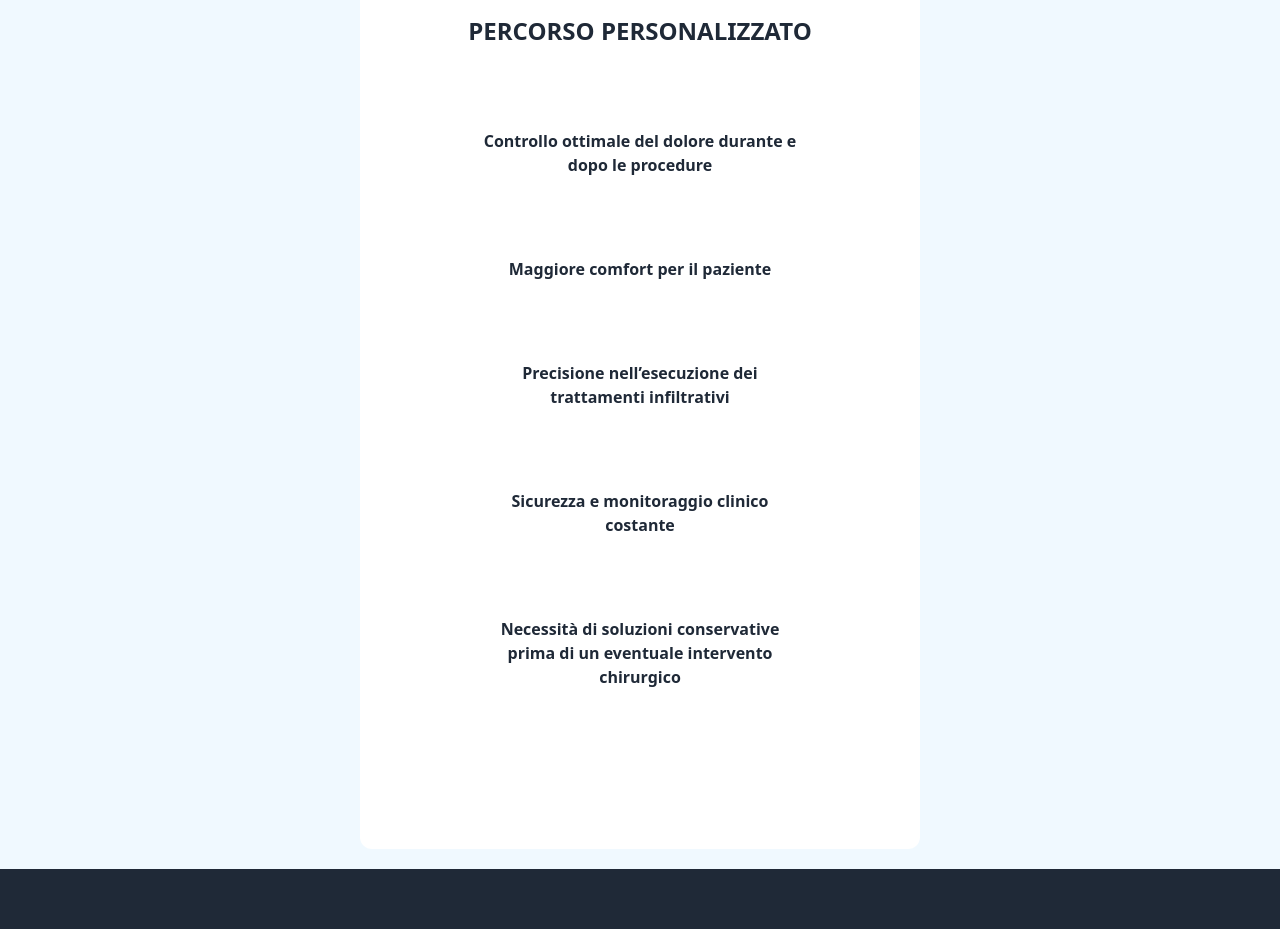
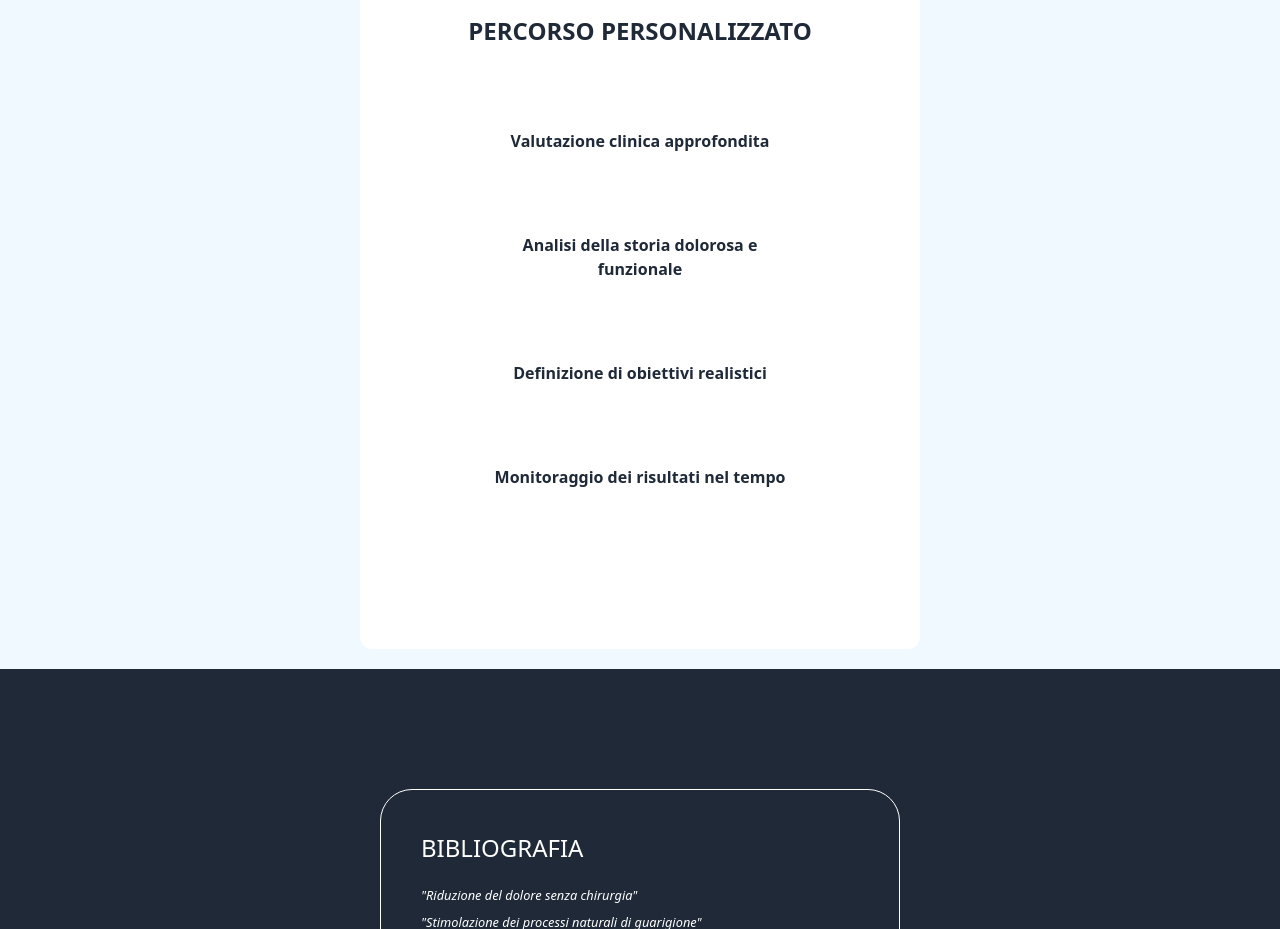
Before and after one commit to CarloDettori/heal-terapy-fe, a React (Vite) app: page /info/6 in a window 1280 px wide. Shown: the part 3880-4809 px from the top of the page. Built offline with nearby package versions, Linux system fonts and the light colour scheme.

Commit message:
ultimi aggiustamenti

```diff
--- a/src/App.jsx
+++ b/src/App.jsx
@@ -4,6 +4,7 @@
 import { GlobalProvider } from "./context/GlobalContext.jsx";
 import DefaultLayout from "../src/layout/DefaultLayout.jsx";
 import { Routes, Route, BrowserRouter } from "react-router-dom";
+import ScrollToTop from "./components/ScrollToTop.jsx";
 import HomePage from "./pages/HomePage.jsx";
 import UsPage from "./pages/UsPage.jsx";
 import ReservePage from "./pages/ReservePage.jsx";
@@ -20,6 +21,7 @@ function App() {
   return (
     <GlobalProvider>
       <BrowserRouter>
+        <ScrollToTop />
         <Routes>
           <Route element={<DefaultLayout />}>
             <Route path="/" element={<HomePage />} />
--- /dev/null
+++ b/src/components/ScrollToTop.jsx
@@ -0,0 +1,12 @@
+import { useEffect } from "react";
+import { useLocation } from "react-router-dom";
+
+export default function ScrollToTop() {
+    const { pathname } = useLocation();
+
+    useEffect(() => {
+        window.scrollTo({ top: 0, left: 0, behavior: "auto" });
+    }, [pathname]);
+
+    return null;
+}
--- a/src/pages/infoPages/RigenerazioneArticolarePage.jsx
+++ b/src/pages/infoPages/RigenerazioneArticolarePage.jsx
@@ -46,15 +46,13 @@ export default function ContentPage() {
 
     const percorso = [
 
-        "Controllo ottimale del dolore durante e dopo le procedure",
+        "Valutazione clinica approfondita",
 
-        "Maggiore comfort per il paziente",
+        "Analisi della storia dolorosa e funzionale",
 
-        "Precisione nell’esecuzione dei trattamenti infiltrativi",
+        "Definizione di obiettivi realistici",
 
-        "Sicurezza e monitoraggio clinico costante",
-
-        "Necessità di soluzioni conservative prima di un eventuale intervento chirurgico"
+        "Monitoraggio dei risultati nel tempo",
 
     ]
 
--- a/src/pages/infoPages/ScramblerPage.jsx
+++ b/src/pages/infoPages/ScramblerPage.jsx
@@ -101,37 +101,40 @@ export default function ContentPage() {
     return (
         <section>
 
-            <h1 className="text-center mt-30 mb-10  text-page-size"><strong>CALMARE</strong></h1>
+            <h1 className="text-center mt-30 mb-10  text-page-size"><strong>CALMARE® / SCRAMBLER THERAPY</strong></h1>
             <img src="/scrambler-machine.png" alt="" className="flex mx-auto" />
-            <h1 className="mt-10">La “Calmare® Scrambler Therapy” rappresenta un’interessante tecnologia di stimolazione nervosa non-invasiva destinata al trattamento del dolore neuropatico cronico e oncologico, molto valorizzata negli Stati Uniti per la sua proposta “senza farmaci” e “da ultimo tentativo”. È importante perché offre un’alternativa potenziale in un contesto – quello del dolore cronico – che ha molte lacune e grandi costi. È innovativa nel suo approccio (messaggi “no-pain” in luogo dei segnali di dolore), ma va usata con cautela: l’evidenza è ancora in fase di consolidamento, le risposte variano e la copertura assicurativa può essere problematica.</h1>
+            <h2 className="mt-10">La “Calmare® Scrambler Therapy” rappresenta un’interessante tecnologia di stimolazione nervosa non-invasiva destinata al trattamento del dolore neuropatico cronico e oncologico, molto valorizzata negli Stati Uniti per la sua proposta “senza farmaci” e “da ultimo tentativo”. È importante perché offre un’alternativa potenziale in un contesto – quello del dolore cronico – che ha molte lacune e grandi costi. È innovativa nel suo approccio (messaggi “no-pain” in luogo dei segnali di dolore), ma va usata con cautela: l’evidenza è ancora in fase di consolidamento, le risposte variano e la copertura assicurativa può essere problematica.</h2>
 
 
-            <h2 className="text-center mt-30 mb-20  "><strong>Cosa si intende per “Calmare” / Scrambler Therapy</strong></h2>
+            <h1 className="text-center mt-30 mb-20 font-bold">Cosa si intende per “Calmare” / Scrambler Therapy</h1>
 
-            <p className="mx-1 sm:mx-5 rounded-xl bg-white p-10 ">
+            <h2 className="mx-1 sm:mx-5 rounded-xl bg-white p-10 ">
                 Elettrodi applicati sulla pelle inviano segnali a bassa intensità che “rimodulano” o “sovrascrivono” i segnali di dolore trasmessi dai nervi verso il cervello, facendo sì che il messaggio “dolore” venga sostituito da un messaggio “nessun dolore” o “non dolore”.
 
                 <br /><br />
 
                 Non è una stimolazione tradizionale tipo TENS (Transcutaneous Electrical Nerve Stimulation) ma, secondo i produttori e alcuni studi, un sistema che interviene sul “linguaggio” dell’informazione afferente del dolore (“no-pain message”).
 
-            </p>
+            </h2>
 
             <ScramblerGameComponent />
 
-            <h1 className="text-center my-20 font-bold">CHI NE PUO USUFRUIRE?</h1>
+            <h1 className="text-center my-20 font-bold">PATOLOGIE INDICATE</h1>
 
             <div className="my-10 max-w-300 mx-auto flex flex-wrap gap-10 justify-center">
+
                 {scramblerTarget.map((target, index) => {
                     return (
 
                         <div key={index + 1} className="flex flex-col p-10 gap-3 max-w-80 text-center justify-center rounded-xl bg-white">
+                            <img src="" alt="icon" />
                             <h2 className="font-bold">{target}</h2>
-                            <p>{target}</p>
+
                         </div>
 
                     )
                 })}
+
             </div>
 
             <h1 className="text-center font-bold mt-30">PRINCIPALE ESPONENTE DELLA SCRAMBLER THERAPY</h1>
--- a/src/pages/infoPages/TratMininvasiviPage.jsx
+++ b/src/pages/infoPages/TratMininvasiviPage.jsx
@@ -91,9 +91,9 @@ export default function ContentPage() {
 
             </div>
 
-            <div className="flex flex-col border-dark-theme rounded-xl mx-auto p-15 my-30 max-w-150 ">
+            <div className="flex flex-col rounded-xl mx-auto p-15 my-30 max-w-150">
 
-                <h1 className="text-center mb-5 font-bold">VANTAGGI PRINCIPALI</h1>
+                <h1 className="text-center mb-5 font-bold text-page-size">VANTAGGI PRINCIPALI</h1>
 
                 <div className=" mt-8 w-full ">
                     {vantaggi.map((van, index) => {
@@ -181,7 +181,7 @@ export default function ContentPage() {
                 })}
             </div>
 
-            <h1 className="text-center mt-30 mb-10 font-bold">VALUTAZIONE PERONALIZZATA</h1>
+            <h1 className="text-center mt-30 mb-10 font-bold">VALUTAZIONE PERSONALIZZATA</h1>
 
             <p className="flex mx-auto rounded-xl bg-white p-10 text-center max-w-150 font-bold">
                 Ogni trattamento mini-invasivo è preceduto da una valutazione clinica approfondita, spesso supportata da ecografia, per definire il percorso terapeutico più adatto.
```
